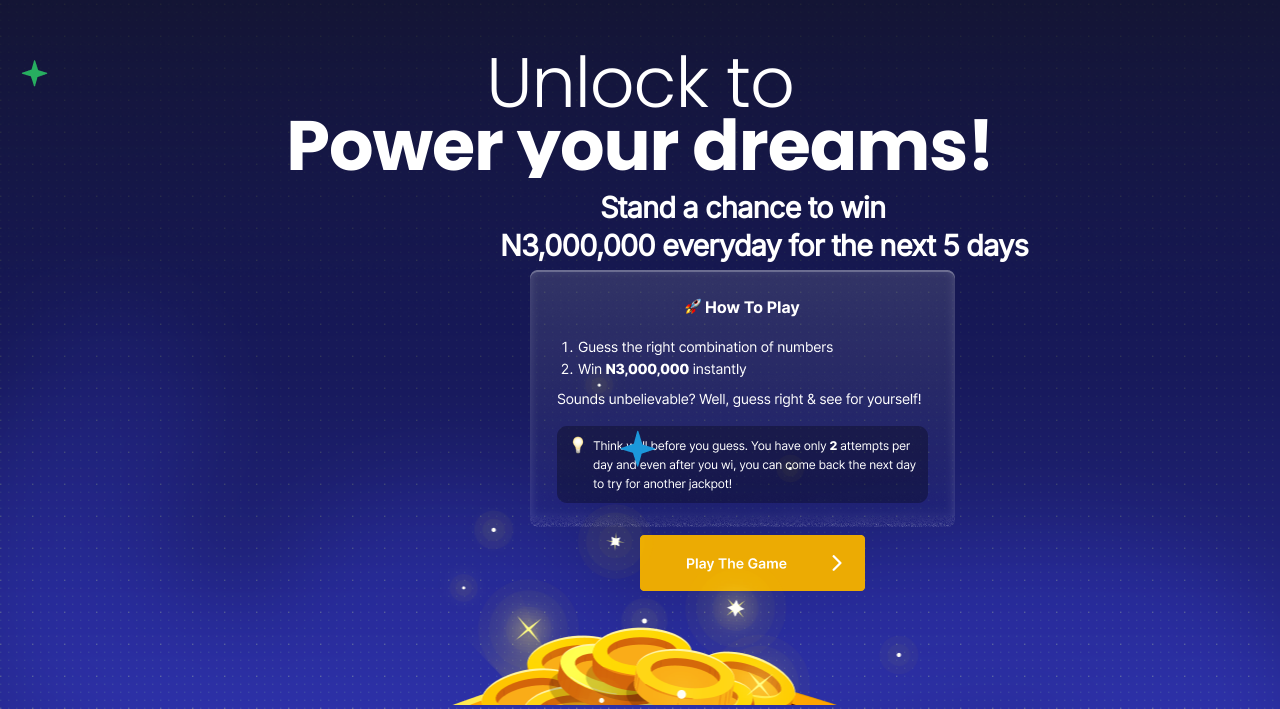
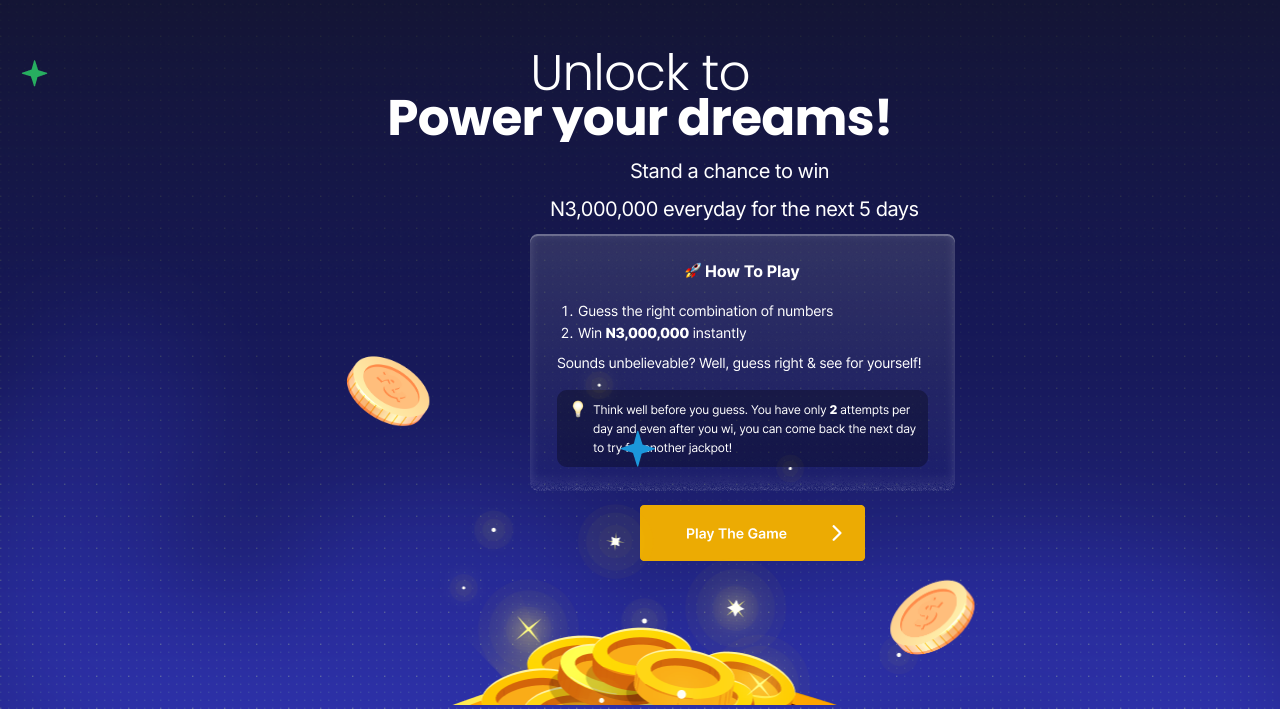
Before and after one commit to ursula-paul/TeamApt-FrontEnd-Test, a plain HTML site: page index.html in a window 1280 px wide. Shown: the part 91-800 px from the top of the page. Drawn offline with Linux system fonts and the light colour scheme.

Commit message:
adjusted the text size and animated the left and right coins

```diff
--- a/index.html
+++ b/index.html
@@ -53,6 +53,8 @@
 
 
         <div class="coin-pot-wrapper">
+            <img class="bouncing-coin coin-left" src="/assets/coin left.png" alt="">
+            <img class="bouncing-coin coin-right" src="/assets/coin right.png" alt="">
             <img class="animated-img-2" src="assets/coin-stars.png" />
         </div>
     </div>
--- a/styles.scss
+++ b/styles.scss
@@ -151,8 +151,8 @@ body {
 			p {
 				font-family: "Poppins";
 				font-style: normal;
-				font-weight: 300;
-				font-size: 70px;
+				font-weight: 200;
+				font-size: 50px;
 				line-height: 91%;
 				text-align: center;
 				letter-spacing: -0.015em;
@@ -166,27 +166,28 @@ body {
 		.sub-heading {
 			padding-top: 8px;
 			font-family: Inter;
-			font-size: 29px;
-			font-weight: 700;
+			//font-size: 20px;
+			//font-weight: 400;
 			line-height: 33px;
 			letter-spacing: -0.03em;
 			text-align: center;
+			//display: flex;
 
 			p {
 				display: flex;
 				align-items: center;
 				align-items: flex-start;
-				margin-left: 600px;
+				margin-left: 630px;
 				padding-top: 5px;
 				font-family: Inter;
-				font-size: 29px;
-				font-weight: 700;
-				line-height: 33px;
-				letter-spacing: -0.03em;
+				font-size: 20px;
+				//font-weight: 500;
+				// line-height: 33px;
+				// letter-spacing: -0.03em;
 				text-align: center;
 			}
 			.second {
-				margin-left: 500px;
+				margin-left: 550px;
 				//margin-right: 60px;
 			}
 		}
@@ -198,7 +199,7 @@ body {
 		}
 		.btn {
 			margin-left: 640px;
-			padding-top: 4px;
+			padding-top: 10px;
 		}
 		.coin-pot-wrapper {
 			width: fit-content;
@@ -207,6 +208,41 @@ body {
 			left: 50%;
 			transform: translateX(-50%);
 			padding-top: 0.5rem;
+
+			.bouncing-coin {
+				position: absolute;
+
+				height: 120px;
+				width: 120px;
+			}
+
+			.coin-left {
+				animation: animateCoin 6s infinite;
+			}
+
+			.coin-right {
+				right: -40px;
+				bottom: 40px;
+				animation: animateCoin 8s infinite;
+			}
+
+			@keyframes animateCoin {
+				0% {
+					transform: translateY(0px);
+				}
+
+				50% {
+					transform: translateY(50px);
+				}
+
+				70% {
+					transform: translateY(-50px);
+				}
+
+				70% {
+					transform: translateY(-1px);
+				}
+			}
 		}
 	}
 }
```
Also changed, not shown: styles.css, 1 other file.
